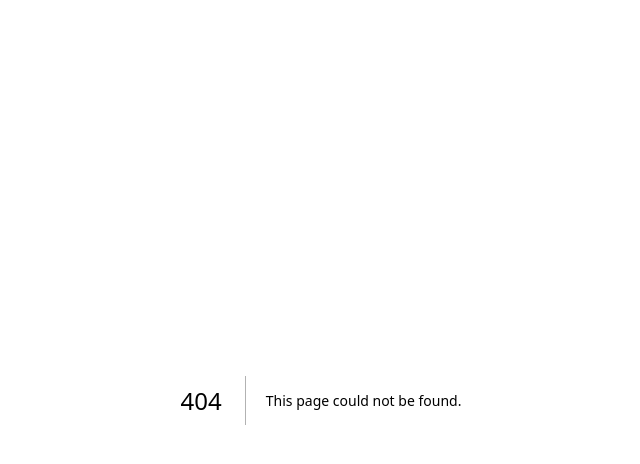
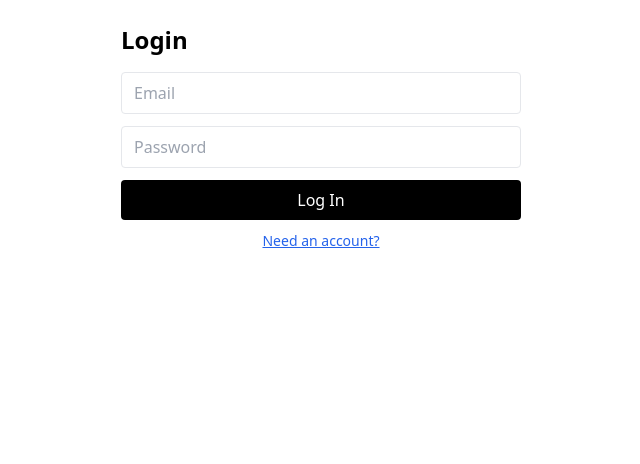
Before and after one commit to Exprezzzo/exprezzzo-suite, a Next.js app in the folder apps/exprezzzo-global/: page /login in a window 1280 px wide. Before the commit this address had no page. Shown: the top 464 px of the page, without its empty margins (319-959 px from the left). Built offline with nearby package versions, Linux system fonts and the light colour scheme.

Commit message:
🛠 Fix local firebase.json to match CI

```diff
--- /dev/null
+++ b/apps/exprezzzo-global/app/login/page.tsx
@@ -0,0 +1,61 @@
+"use client";
+
+import { useState } from "react";
+import { getAuth, signInWithEmailAndPassword, createUserWithEmailAndPassword } from "firebase/auth";
+import { auth } from "@/lib/firebase/firebaseConfig";
+
+export default function Login() {
+  const [email, setEmail] = useState("");
+  const [password, setPassword] = useState("");
+  const [mode, setMode] = useState<"login" | "signup">("login");
+
+  const handleSubmit = async () => {
+    try {
+      if (mode === "login") {
+        await signInWithEmailAndPassword(auth, email, password);
+        alert("✅ Logged in!");
+      } else {
+        await createUserWithEmailAndPassword(auth, email, password);
+        alert("✅ Account created!");
+      }
+      setEmail("");
+      setPassword("");
+    } catch (error: any) {
+      alert(`❌ ${error.message}`);
+    }
+  };
+
+  return (
+    <div className="max-w-md mx-auto p-6">
+      <h1 className="text-2xl font-bold mb-4">
+        {mode === "login" ? "Login" : "Sign Up"}
+      </h1>
+      <input
+        type="email"
+        placeholder="Email"
+        value={email}
+        onChange={(e) => setEmail(e.target.value)}
+        className="w-full border px-3 py-2 mb-3 rounded"
+      />
+      <input
+        type="password"
+        placeholder="Password"
+        value={password}
+        onChange={(e) => setPassword(e.target.value)}
+        className="w-full border px-3 py-2 mb-3 rounded"
+      />
+      <button
+        onClick={handleSubmit}
+        className="bg-black text-white w-full py-2 mb-2 rounded"
+      >
+        {mode === "login" ? "Log In" : "Sign Up"}
+      </button>
+      <button
+        onClick={() => setMode(mode === "login" ? "signup" : "login")}
+        className="text-sm text-blue-600 underline w-full text-center"
+      >
+        {mode === "login" ? "Need an account?" : "Already have an account?"}
+      </button>
+    </div>
+  );
+}
--- a/apps/exprezzzo-global/components/Booking.tsx
+++ b/apps/exprezzzo-global/components/Booking.tsx
@@ -1,10 +1,17 @@
 "use client";
 
 import React, { useState } from "react";
+import firebaseApp from "../lib/firebase/firebaseConfig"; // 🔗 Firebase wired
 
 export default function Booking() {
   const [name, setName] = useState("");
   const [service, setService] = useState("Tattoo Session");
+
+  const handleBooking = () => {
+    console.log("Booking confirmed:", { name, service });
+
+    // 🔧 This is where you’ll write to Firestore or call a function later
+  };
 
   return (
     <div className="p-4 max-w-xl mx-auto">
@@ -25,7 +32,10 @@ export default function Booking() {
         <option value="VIP Suite Rental">VIP Suite Rental</option>
         <option value="DJ Gig">DJ Gig</option>
       </select>
-      <button className="bg-black text-white px-6 py-2 rounded w-full">
+      <button
+        onClick={handleBooking}
+        className="bg-black text-white px-6 py-2 rounded w-full"
+      >
         Confirm Booking
       </button>
     </div>
--- /dev/null
+++ b/apps/exprezzzo-global/lib/firebase/firebaseConfig.ts
@@ -0,0 +1,18 @@
+import { initializeApp } from "firebase/app";
+import { getFirestore } from "firebase/firestore";
+import { getAuth } from "firebase/auth";
+
+const firebaseConfig = {
+  apiKey: "AIzaSyBTKo8c8fP280W7K32MQRN_Fhq_obkfOVc",
+  authDomain: "exprezzzo-suite.firebaseapp.com",
+  projectId: "exprezzzo-suite",
+  storageBucket: "exprezzzo-suite.firebasestorage.app",
+  messagingSenderId: "72476263764",
+  appId: "1:72476263764:web:8ca9fe728f2980f4b1b4c1"
+};
+
+const app = initializeApp(firebaseConfig);
+const db = getFirestore(app);
+const auth = getAuth(app);
+
+export { app, db, auth };
--- a/apps/exprezzzo-global/next.config.js
+++ b/apps/exprezzzo-global/next.config.js
@@ -1,6 +1,6 @@
 /** @type {import('next').NextConfig} */
 const nextConfig = {
-  reactStrictMode: true
+  output: "export", // ⬅️ This enables `next export`
 };
 
 module.exports = nextConfig;
```
Also changed, not shown: 1 other file (tests, documents, lock files or other folders).
